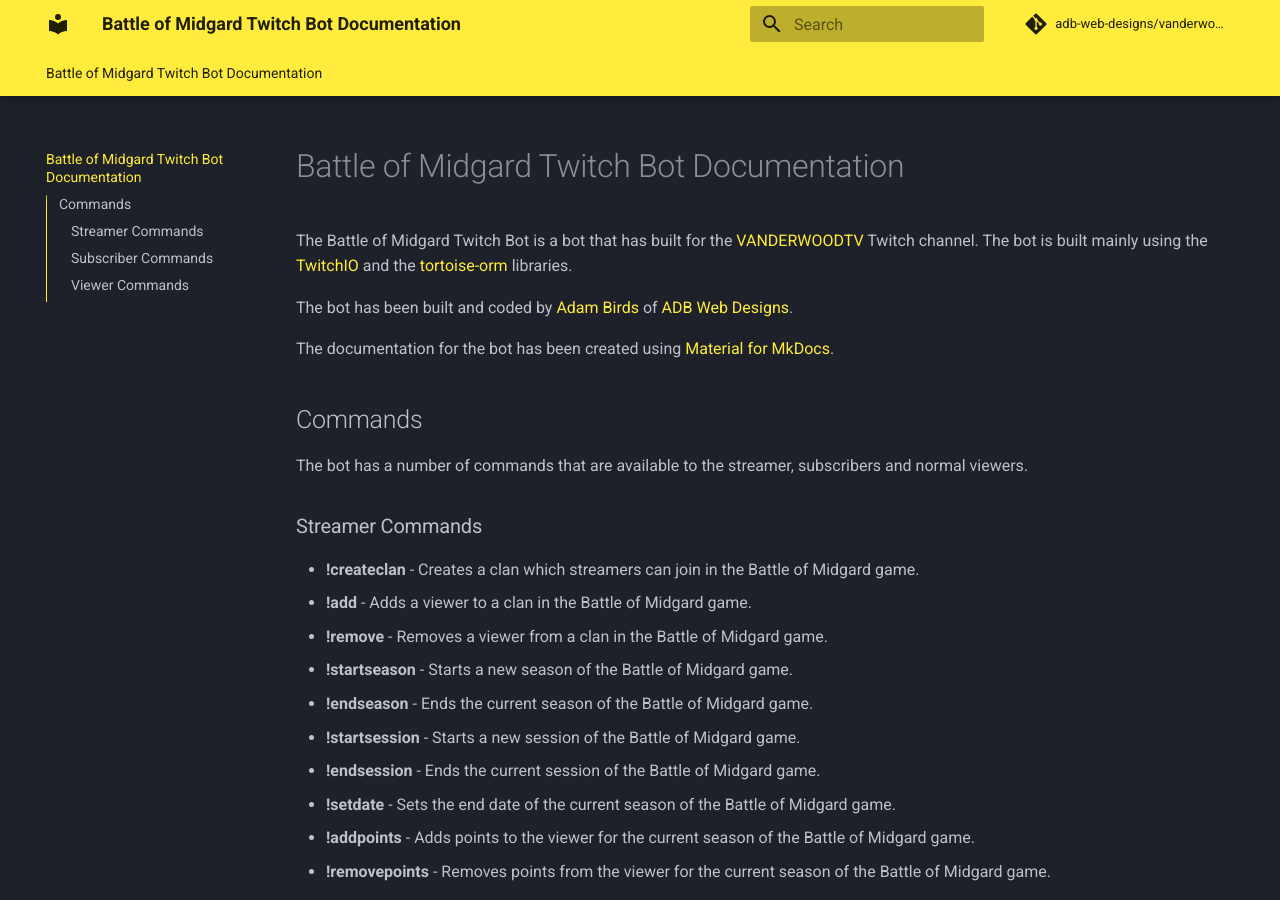
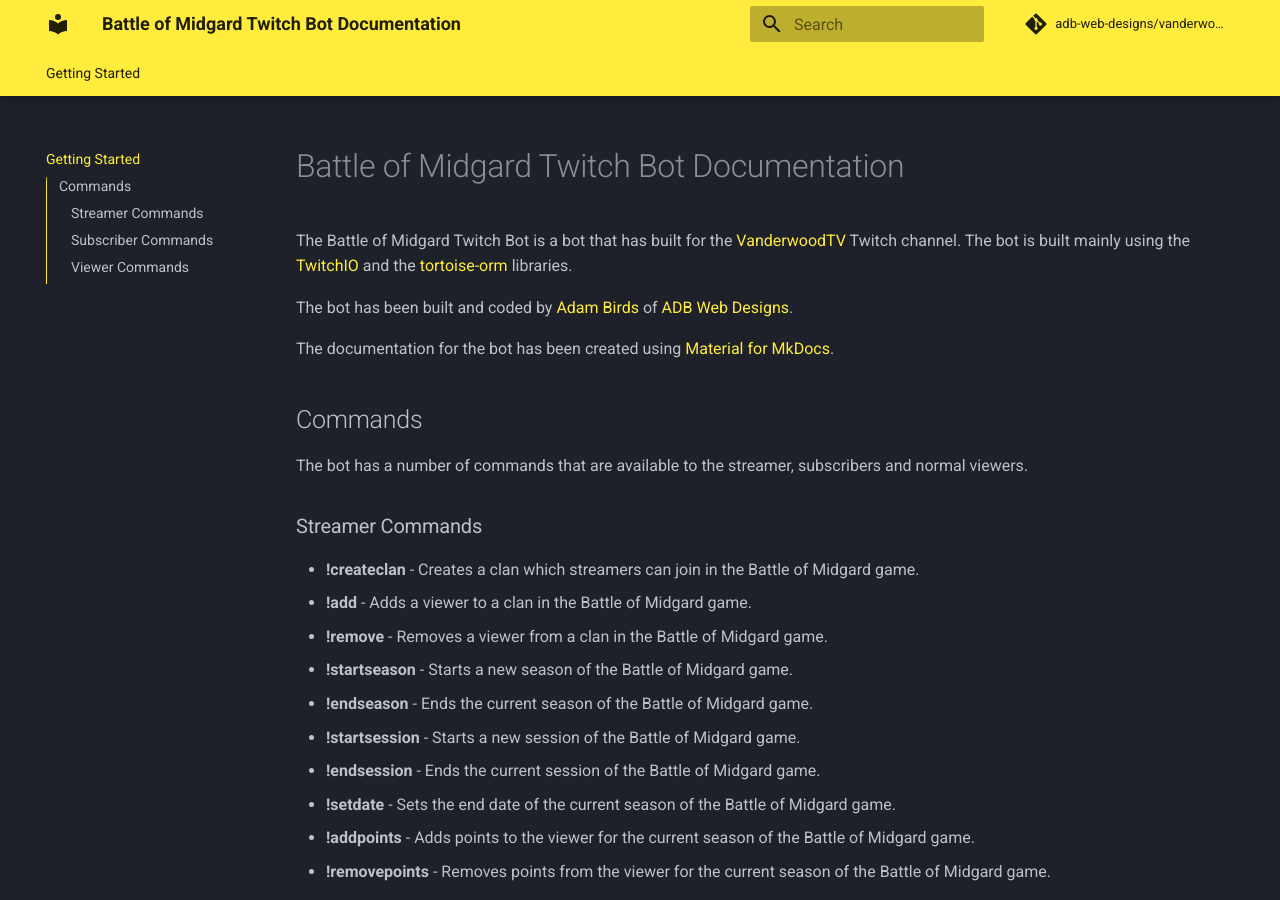
Before and after one commit to vanderheim-village/vanderwood-twitch-bot, an MkDocs documentation site: the page built from docs/index.md, in a window 1280 px wide and 900 px high. Built offline with MkDocs 1.6.1 and Material for MkDocs 9.7.7, drawn with Linux system fonts in a browser that asks for light colours; comment, search, counter and statistics services are not loaded; the version menu is left out.

Commit message:
docs: Add metadata to change title.

```diff
--- a/docs/index.md
+++ b/docs/index.md
@@ -1,6 +1,11 @@
+---
+title: Getting Started
+summary: Getting started with the Battle of Midgard Twitch Bot.
+---
+
 # Battle of Midgard Twitch Bot Documentation
 
-The Battle of Midgard Twitch Bot is a bot that has built for the [VANDERWOODTV](https://www.twitch.tv/vanderwoodtv) Twitch channel.
+The Battle of Midgard Twitch Bot is a bot that has built for the [VanderwoodTV](https://www.twitch.tv/vanderwoodtv) Twitch channel.
 The bot is built mainly using the [TwitchIO](https://github.com/TwitchIO/TwitchIO) and the [tortoise-orm](https://github.com/tortoise/tortoise-orm) libraries.
 
 The bot has been built and coded by [Adam Birds](https://github.com/adambirds/) of [ADB Web Designs](https://adbwebdesigns.co.uk/).
```
